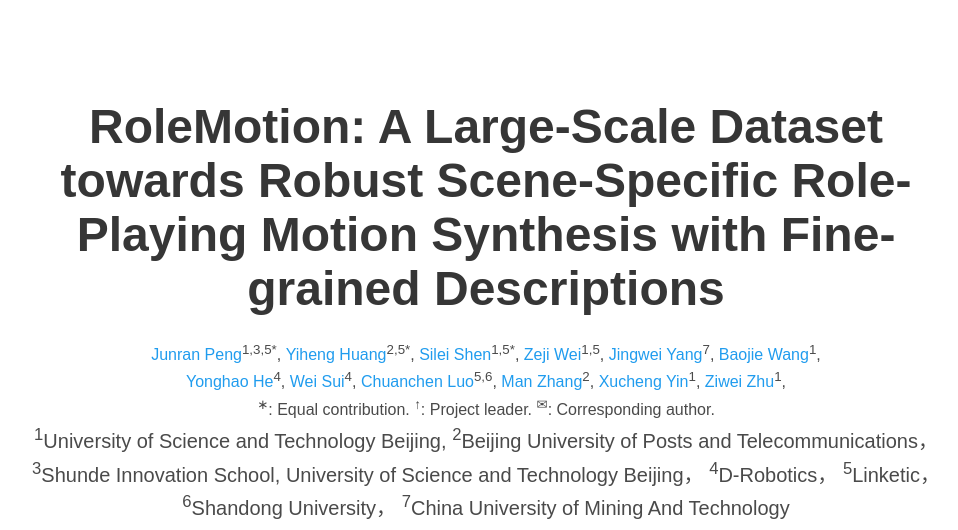
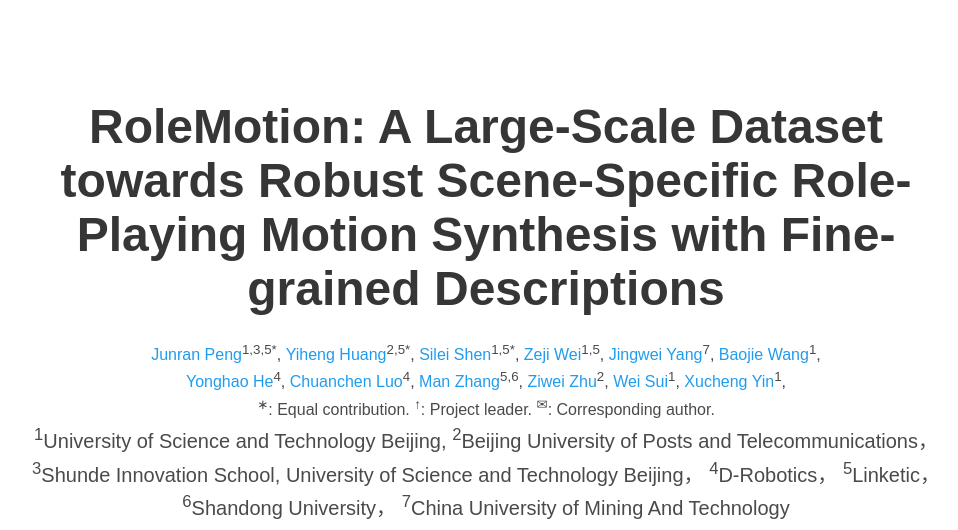
Before and after one commit to sileishen/rolemotion, a plain HTML site: page index.html in a window 1280 px wide. Shown: the top 530 px of the page, without its empty margins (154-1112 px from the left). Drawn offline with nearby package versions, Linux system fonts and the light colour scheme; some icons are missing; a web font is replaced by a local one.

Commit message:
author list

```diff
--- a/index.html
+++ b/index.html
@@ -246,19 +246,19 @@
               <a>Yonghao He</a><sup>4</sup>,
             </span>
             <span class="author-block">
-              <a>Wei Sui</a><sup>4</sup>,
+              <a>Chuanchen Luo</a><sup>4</sup>,
             </span>
             <span class="author-block">
-              <a>Chuanchen Luo</a><sup>5,6</sup>,
+              <a>Man Zhang</a><sup>5,6</sup>,
             </span>
             <span class="author-block">
-              <a>Man Zhang</a><sup>2</sup>,
+              <a>Ziwei Zhu</a><sup>2</sup>,
+            </span>
+            <span class="author-block">
+              <a>Wei Sui</a><sup>1</sup>,
             </span>
             <span class="author-block">
               <a>Xucheng Yin</a><sup>1</sup>,
-            </span>
-            <span class="author-block">
-              <a>Ziwei Zhu</a><sup>1</sup>,
             </span>
           </div>
           <div class="is-size-6 publication-authors">
```
